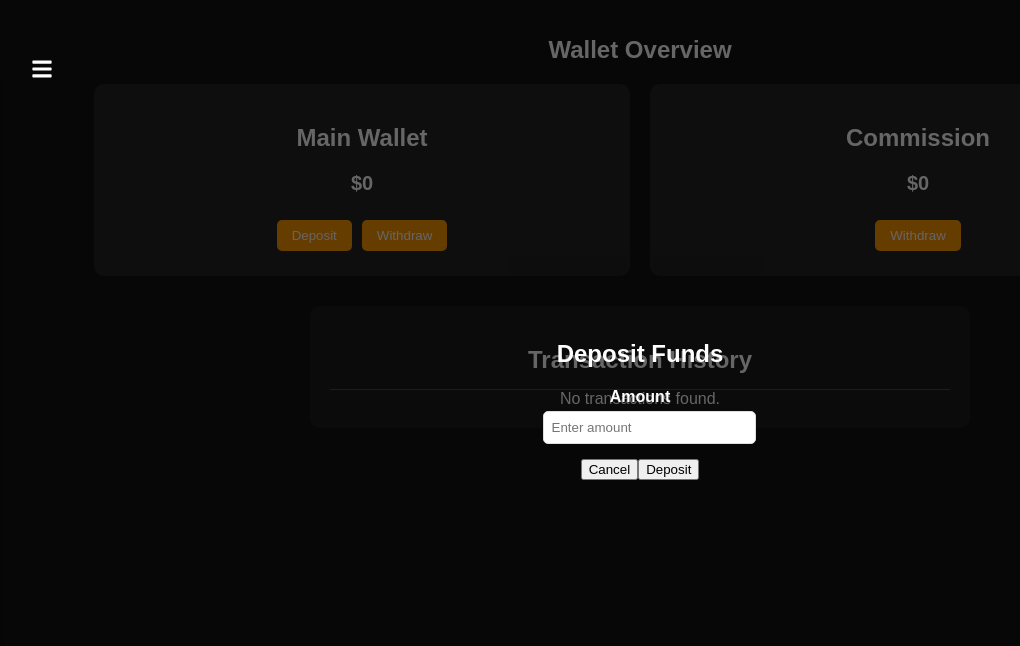
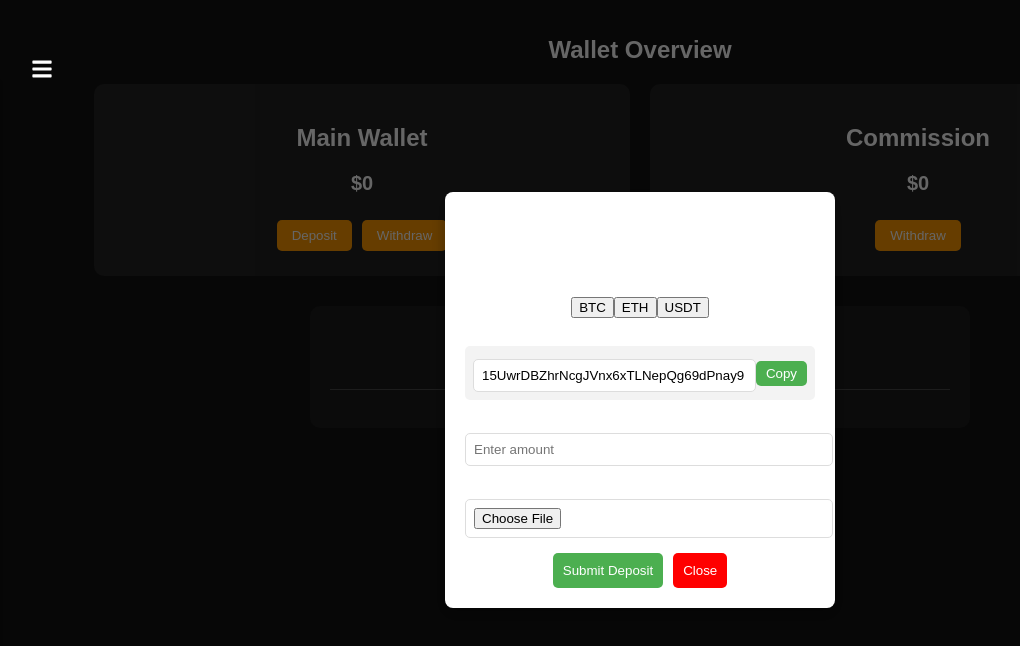
Before and after one commit to Martganan24/CCXPR, a React (Create React App) app in the folder cecxai-trading/: page /wallet in a window 1280 px wide. Both pictures are taken after a click on the button "Deposit". Shown: the top 646 px of the page, without its empty margins (0-1020 px from the left). Built offline with nearby package versions, Linux system fonts and the light colour scheme.

Commit message:
withdraw

```diff
--- a/cecxai-trading/src/components/DepositWithdrawPopup.js
+++ b/cecxai-trading/src/components/DepositWithdrawPopup.js
@@ -1,130 +1,163 @@
-import React, { useState } from 'react';
-import { useUser } from "../context/UserContext"; // Assuming you are using UserContext
-import { supabase } from '../utils/supabaseClient'; // Assuming supabase is set up
-import "../styles/Popup.css"; // Popup styling
+import React, { useState } from "react";
+import { motion } from "framer-motion";
+import "../styles/Popup.css"; // Ensure this file exists
+import { supabase } from "../supabaseClient"; // Make sure to initialize supabase client correctly
 
 const DepositWithdrawPopup = ({ type, onClose }) => {
-  const { user } = useUser(); // Access the user object from UserContext
-  const [amount, setAmount] = useState('');
-  const [recipientWallet, setRecipientWallet] = useState('');
-  const [error, setError] = useState('');
-  const [loading, setLoading] = useState(false);
+  const [selectedToken, setSelectedToken] = useState("BTC");
+  const [walletAddress, setWalletAddress] = useState("15UwrDBZhrNcgJVnx6xTLNepQg69dPnay9"); // Default BTC address
+  const [amount, setAmount] = useState("");
+  const [receipt, setReceipt] = useState(null);
+  const [recipientWallet, setRecipientWallet] = useState("");
+  const [copied, setCopied] = useState(false); // State for tracking copy status
+  const [receiptUrl, setReceiptUrl] = useState(""); // State for the uploaded receipt URL
+  const [fileName, setFileName] = useState(""); // State to store file name
 
-  // Handle submit for deposit
-  const handleDepositSubmit = async () => {
-    if (!amount) {
-      setError("Please enter an amount.");
+  // Dummy wallet addresses
+  const walletAddresses = {
+    BTC: "15UwrDBZhrNcgJVnx6xTLNepQg69dPnay9",
+    ETH: "0xdff3195fef04d5531614c1461c48ae55e0a2e7ed",
+    USDT: "TM78QTsBXxDmLRMvMxTfsBRLUek1SgPfcU",
+  };
+
+  // Handle token selection
+  const handleTokenChange = (token) => {
+    setSelectedToken(token);
+    setWalletAddress(walletAddresses[token]);
+  };
+
+  // Handle file upload
+  const handleFileChange = (e) => {
+    const file = e.target.files[0];
+    if (file) {
+      setReceipt(file);
+      setFileName(file.name); // Display the file name
+    } else {
+      console.log("No file selected.");
+    }
+  };
+
+  // Handle copy function with auto update to "Copied!"
+  const handleCopy = () => {
+    navigator.clipboard.writeText(walletAddress);
+    setCopied(true); // Update button text to "Copied!"
+    setTimeout(() => setCopied(false), 2000); // Reset to original text after 2 seconds
+  };
+
+  // Handle submit
+  const handleSubmit = async () => {
+    if (!amount || (type === "deposit" && !receiptUrl)) {
+      console.log("Please enter amount and upload a receipt.");
       return;
     }
 
-    setLoading(true);
-    setError("");
+    const transactionData = {
+      token: selectedToken,
+      amount,
+      status: "pending", // Default status
+      ...(type === "deposit" && { receipt: receiptUrl }), // Only include receipt for deposits
+      ...(type === "withdraw" && { recipient_wallet: recipientWallet }), // Include recipient wallet for withdrawals
+    };
 
-    try {
-      // Perform deposit logic
-      const depositData = {
-        amount,
-        userId: user.id, // Assuming user ID is available
-        status: "pending", // Set status as pending
-      };
+    console.log("Submitting transaction data:", transactionData);
 
-      const { data, error } = await supabase
-        .from('deposits') // Assuming you have a deposits table
-        .insert([depositData]);
+    // Insert transaction data into Supabase (or other database)
+    const { data, error } = await supabase
+      .from(type === "deposit" ? 'deposits' : 'withdrawals') // Use different tables for deposit and withdrawal
+      .insert([transactionData]);
 
-      if (error) {
-        throw error;
-      }
-
-      console.log("Deposit successful:", data);
-      onClose(); // Close the popup after success
-    } catch (error) {
-      console.error("Error processing deposit:", error);
-      setError("An error occurred while processing your deposit.");
-    } finally {
-      setLoading(false);
-    }
-  };
-
-  // Handle submit for withdrawal
-  const handleWithdrawSubmit = async () => {
-    if (!amount || !recipientWallet) {
-      setError("Please enter amount and wallet address.");
-      return;
-    }
-
-    setLoading(true);
-    setError("");
-
-    try {
-      // Perform withdrawal logic
-      const withdrawalData = {
-        amount,
-        recipientWallet,
-        userId: user.id, // Assuming user ID is available
-        status: "pending", // Set status as pending
-      };
-
-      const { data, error } = await supabase
-        .from('withdrawals') // Assuming you have a withdrawals table
-        .insert([withdrawalData]);
-
-      if (error) {
-        throw error;
-      }
-
-      console.log("Withdrawal successful:", data);
-      onClose(); // Close the popup after success
-    } catch (error) {
-      console.error("Error processing withdrawal:", error);
-      setError("An error occurred while processing your withdrawal.");
-    } finally {
-      setLoading(false);
+    if (error) {
+      console.error("Error submitting transaction:", error);
+    } else {
+      console.log(`${type === "deposit" ? "Deposit" : "Withdrawal"} submitted successfully:`, data);
+      // Optionally clear fields or close popup
     }
   };
 
   return (
-    <div className="popup-overlay" onClick={onClose}>
-      <div className="popup-container" onClick={(e) => e.stopPropagation()}>
-        <h2>{type === 'deposit' ? 'Deposit Funds' : 'Withdraw Funds'}</h2>
+    <motion.div
+      className="popup-overlay"
+      initial={{ opacity: 0 }}
+      animate={{ opacity: 1 }}
+      exit={{ opacity: 0 }}
+      transition={{ duration: 0.3 }}
+    >
+      <motion.div
+        className="popup-box glassmorphism"
+        initial={{ scale: 0.8, opacity: 0 }}
+        animate={{ scale: 1, opacity: 1 }}
+        transition={{ duration: 0.3, ease: "easeOut" }}
+      >
+        <h2 className="popup-title">{type === "deposit" ? "Deposit Funds" : "Withdraw Funds"}</h2>
 
-        <div className="form-group">
-          <label>Amount</label>
-          <input
-            type="number"
-            value={amount}
-            onChange={(e) => setAmount(e.target.value)}
-            placeholder="Enter amount"
-            disabled={loading}
-          />
+        {/* Token Selection */}
+        <label>Select Token:</label>
+        <div className="token-options">
+          {["BTC", "ETH", "USDT"].map((token) => (
+            <button
+              key={token}
+              className={`token-btn ${selectedToken === token ? "active" : ""}`}
+              onClick={() => handleTokenChange(token)}
+            >
+              {token}
+            </button>
+          ))}
         </div>
 
-        {type === 'withdraw' && (
-          <div className="form-group">
-            <label>Recipient Wallet Address</label>
+        {/* Show wallet address if deposit */}
+        {type === "deposit" && (
+          <>
+            <label>Wallet Address:</label>
+            <div className="wallet-address">
+              <input type="text" value={walletAddress} readOnly />
+              <button onClick={handleCopy}>
+                {copied ? "Copied!" : "Copy"}
+              </button>
+            </div>
+          </>
+        )}
+
+        {/* Show recipient wallet input if withdrawal */}
+        {type === "withdraw" && (
+          <>
+            <label>Enter Your Wallet Address:</label>
             <input
               type="text"
               value={recipientWallet}
               onChange={(e) => setRecipientWallet(e.target.value)}
-              placeholder="Enter wallet address"
-              disabled={loading}
+              placeholder="Enter your wallet address"
             />
-          </div>
+          </>
         )}
 
-        {error && <div className="error-message">{error}</div>}
+        {/* Amount Input */}
+        <label>Enter Amount:</label>
+        <input
+          type="number"
+          value={amount}
+          onChange={(e) => setAmount(e.target.value)}
+          placeholder="Enter amount"
+        />
 
+        {/* Upload Receipt for Deposit */}
+        {type === "deposit" && (
+          <>
+            <label>Upload Receipt:</label>
+            <input type="file" onChange={handleFileChange} />
+            {/* Show the file name after selection */}
+            {fileName && <p>Selected File: {fileName}</p>}
+          </>
+        )}
+
+        {/* Action Buttons */}
         <div className="popup-actions">
-          <button onClick={onClose} disabled={loading}>Cancel</button>
-          <button
-            onClick={type === 'deposit' ? handleDepositSubmit : handleWithdrawSubmit}
-            disabled={loading}
-          >
-            {loading ? 'Processing...' : type === 'deposit' ? 'Deposit' : 'Withdraw'}
+          <button className="submit-btn" onClick={handleSubmit}>
+            {type === "deposit" ? "Submit Deposit" : "Submit Withdrawal"}
           </button>
+          <button className="close-btn" onClick={onClose}>Close</button>
         </div>
-      </div>
-    </div>
+      </motion.div>
+    </motion.div>
   );
 };
 
```
